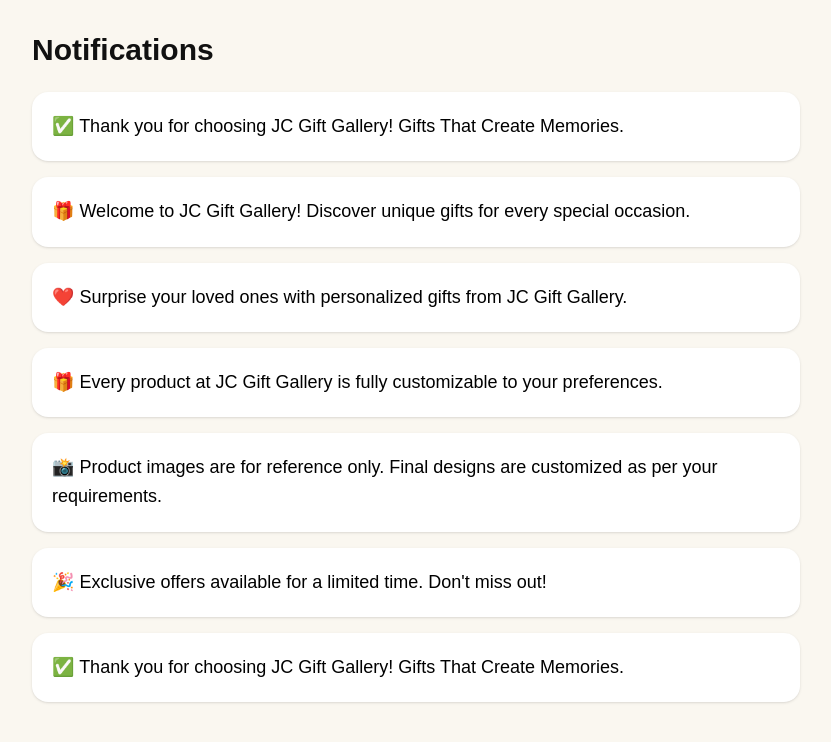
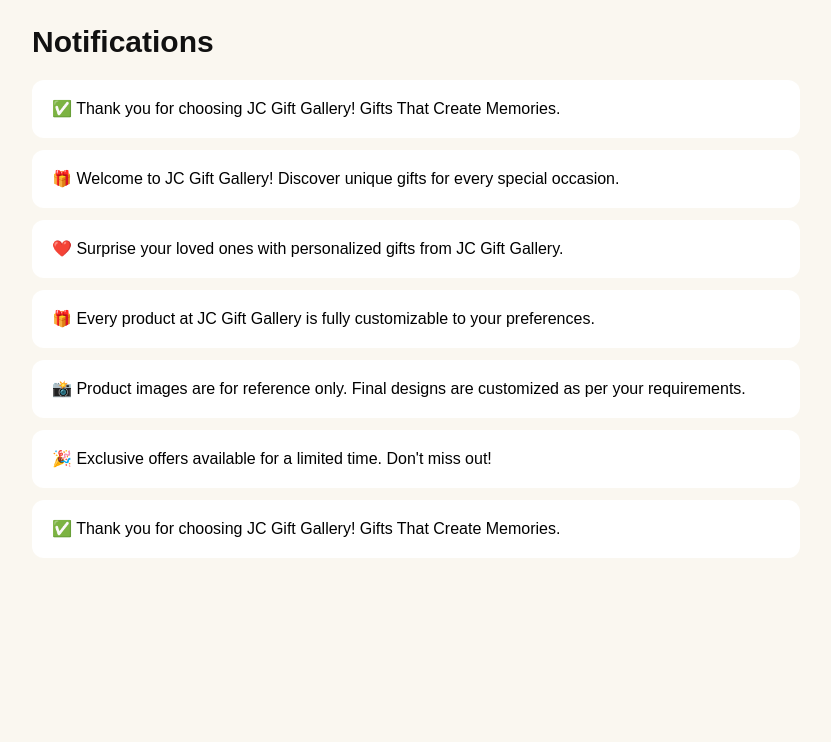
Before and after one commit to Vincentvicky2001/jc-gift-gallery, a Next.js app: page /notifications in a window 1280 px wide. Shown: the top 742 px of the page, without its empty margins (224-1055 px from the left). Built offline with nearby package versions, Linux system fonts and the light colour scheme.

Commit message:
Final client requested UI updates completed

```diff
--- a/app/notifications/page.tsx
+++ b/app/notifications/page.tsx
@@ -16,20 +16,28 @@ const notifications = [
 
 export default function NotificationsPage() {
   return (
-    <main className="min-h-screen bg-[#FAF7F0] px-4 py-8 pb-28">
+    <main className="min-h-screen bg-[#FAF7F0] px-4 py-6 pb-28">
 
       <div className="max-w-3xl mx-auto">
 
-        <h1 className="text-3xl font-bold text-black mb-6">
+        <h1 className="text-3xl font-bold text-black mb-5">
           Notifications
         </h1>
 
-        <div className="space-y-4">
+        <div className="space-y-3">
 
           {notifications.map((message, index) => (
             <div
               key={index}
-              className="bg-white rounded-2xl shadow-sm p-5 text-black text-base md:text-lg leading-relaxed"
+              className="
+                bg-white
+                px-5
+                py-4
+                rounded-xl
+                text-black
+                text-base
+                leading-relaxed
+              "
             >
               {message}
             </div>
```
